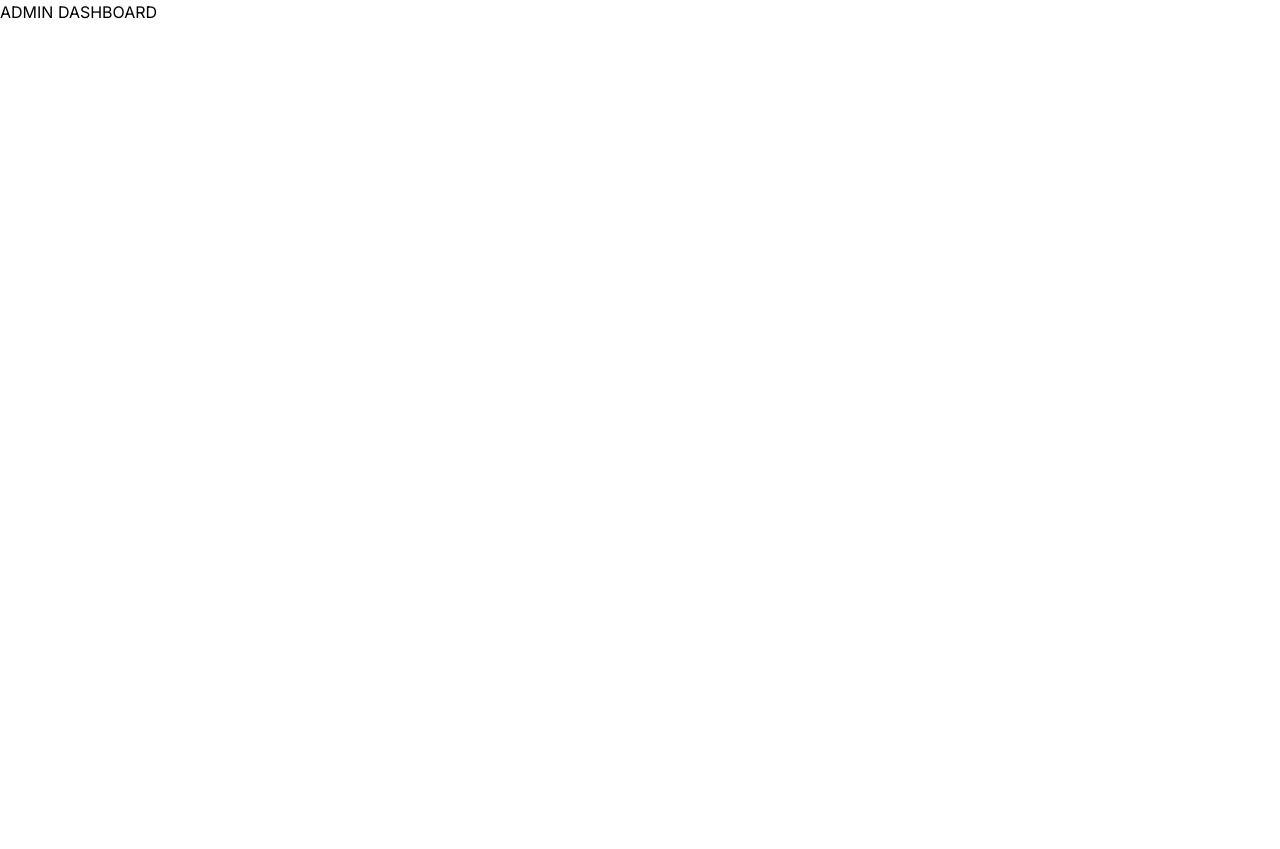
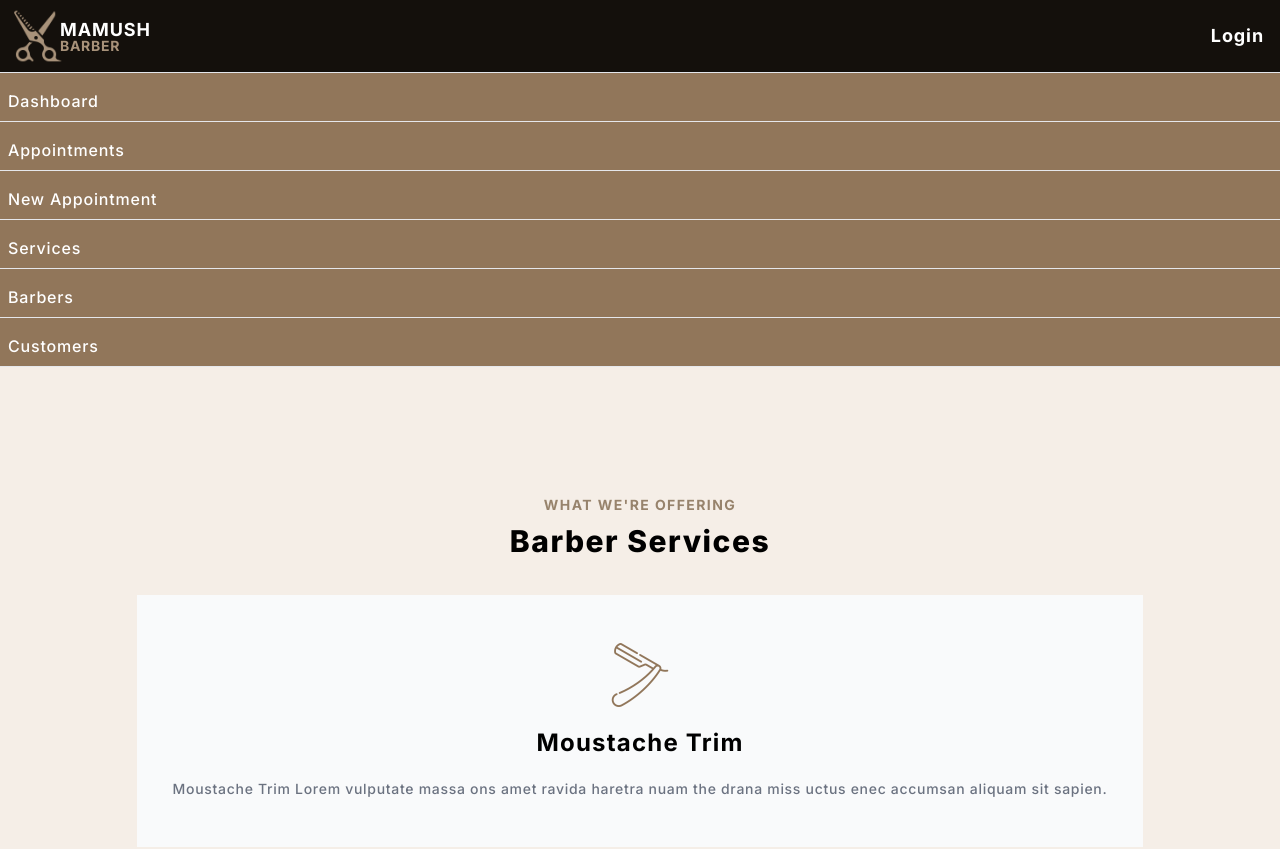
Before and after one commit to Saleamlak21/BarberShop, a Next.js app in the folder client/barber_shop/: page /pages/admin/admin-dashboard in a window 1280 px wide. Shown: the top 849 px of the page. Before the commit the page ends 800 px from the top, so only its background shows below. Built offline with nearby package versions, Linux system fonts and the light colour scheme.

Commit message:
some modification

```diff
--- a/client/barber_shop/src/app/pages/admin/admin-dashboard/page.js
+++ b/client/barber_shop/src/app/pages/admin/admin-dashboard/page.js
@@ -1,11 +1,57 @@
-import React from 'react'
+import React from "react";
+import Header from "@/app/components/Home/Header";
+import OurService from "@/app/components/Home/OurService";
+import Card from "@/app/utils/Card";
+import Link from "next/link";
 
 const page = () => {
   return (
-    <div>
-      <p>ADMIN DASHBOARD</p>
-    </div>
-  )
-}
+    <>
+      <Header />
+      <div>
+        <div className="w-full bg-[#91765a]  pt-2">
+          <ul className=" flex flex-col gap-2 text-white ">
+            <Link href="/pages/admin/admin-dashboard">
+              {" "}
+              <li className="border-b-[0.1px] px-2 py-2 font-medium tracking-wider">
+                Dashboard
+              </li>
+            </Link>
 
-export default page
+            <Link href="/">
+              <li className="border-b-[0.5px]  px-2 py-2 font-medium tracking-wider">
+                Appointments
+              </li>
+            </Link>
+            <Link href="/pages/admin/admin-appointments">
+                <li className="border-b-[0.5px]  px-2 py-2 font-medium tracking-wider">
+                    New Appointment
+                </li>
+            </Link>
+            <Link href="/pages/admin/admin-services">
+              <li className="border-b-[0.5px]  px-2 py-2 font-medium tracking-wider">
+                Services
+              </li>
+            </Link>
+            <Link href="/pages/admin/admin-barbers">
+              <li className="border-b-[0.5px]  px-2 py-2 font-medium tracking-wider">
+                Barbers
+              </li>
+            </Link>
+            <Link href="/pages/admin/customers">
+              <li className="border-b-[0.5px]  px-2 py-2 font-medium tracking-wider">
+                Customers
+              </li>
+            </Link>
+
+          </ul>
+        </div>
+        <div>
+          <OurService />
+        </div>
+      </div>
+    </>
+  );
+};
+
+export default page;
--- /dev/null
+++ b/client/barber_shop/src/app/pages/admin/customers/page.js
@@ -0,0 +1,37 @@
+"use client";
+import React, { useEffect, useState } from "react";
+import customerService from "../../../services/customer.service";
+
+const page = () => {
+  const [usersData, setUsersData] = useState();
+  useEffect(() => {
+    const fetchCustomers = async () => {
+      try {
+        const customers = await customerService.getCustomers();
+        if (customers.status === 200) {
+          setUsersData(customers.data);
+        }
+      } catch (error) {
+        console.error("Error fetching customers:", error);
+      }
+    };
+    fetchCustomers();
+  }, []);
+console.log(usersData)
+  return (
+    <div>
+      {/* {usersData &&
+        usersData.map((user) => {
+          return (
+            <div key={user.id}>
+              <p>{user.name}</p>
+              <p>{user.email}</p>
+              <p>{user.phone}</p>
+            </div>
+          );
+        })} */}
+    </div>
+  );
+};
+
+export default page;
--- a/client/barber_shop/src/app/pages/login/page.js
+++ b/client/barber_shop/src/app/pages/login/page.js
@@ -201,7 +201,7 @@ const page = () => {
               {loginError && (
                 <p className="text-red-400 text-xs italic">{loginError}</p>
               )}
-              <button className=" bg-[#14100c] text-white 11/12 h-12 font-bold tracking-wider">
+              <button className=" bg-[#14100c] text-white 11/12 h-12 font-bold tracking- z-[999]">
                 Login
               </button>
             </form>
@@ -290,7 +290,7 @@ const page = () => {
                 className=" text-sm  h-12 w-11/12 px-5 border italic outline-none focus-visible:scale-100 s  "
                 required
               />
-              <button className=" bg-[#14100c] text-white w-11/12 h-12 font-bold tracking-wider">
+              <button className=" z-[999] bg-[#14100c] text-white w-11/12 h-12 font-bold tracking-wider">
                 Register
               </button>
             </form>
--- /dev/null
+++ b/client/barber_shop/src/app/services/customer.service.js
@@ -0,0 +1,25 @@
+// create a function to get all customers
+async function getCustomers() {
+    try {
+      const response = await fetch(`http://localhost:3001/api/get-users`, {
+        method: "GET",
+        headers: {
+          "Content-Type": "application/json",
+        },
+      });
+
+      if (!response.ok) {
+        throw new Error("Failed to fetch customers");
+      }
+
+      return response.json();
+    } catch (error) {
+      console.error("Error fetching customers:", error);
+      throw error; // Re-throw the error to let the caller handle it
+    }
+  }
+
+  //export all functions
+    export default {
+        getCustomers,
+    };
```
